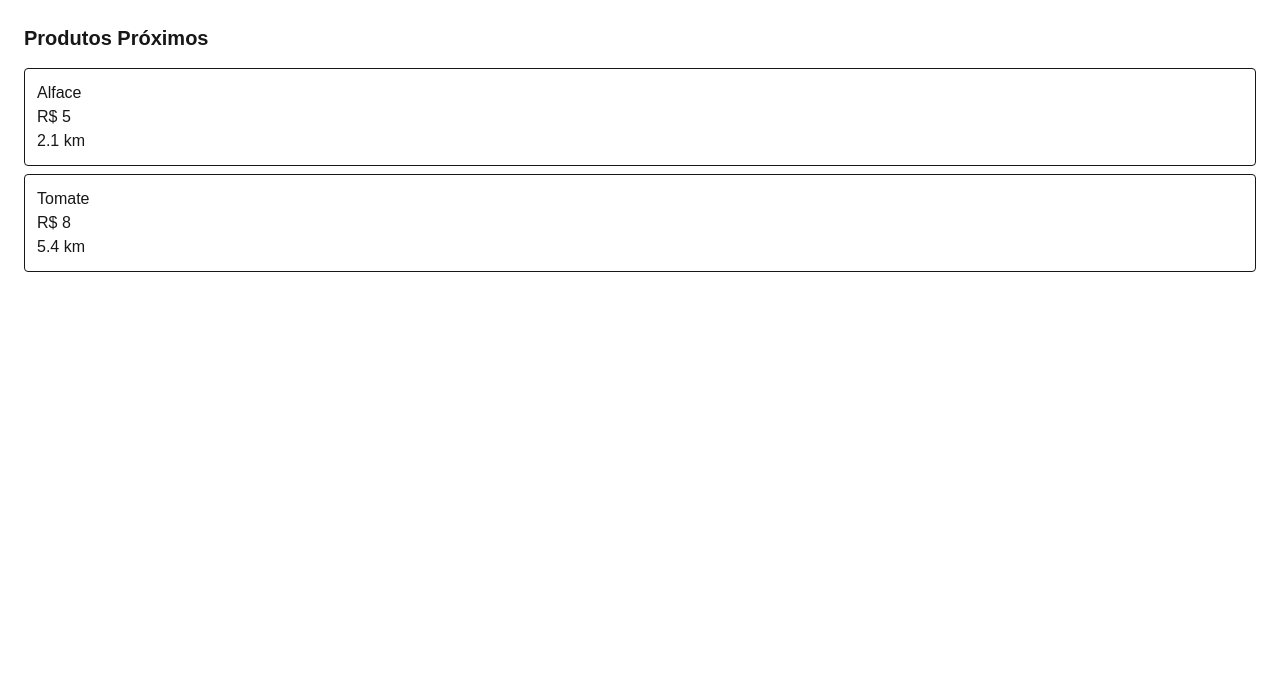
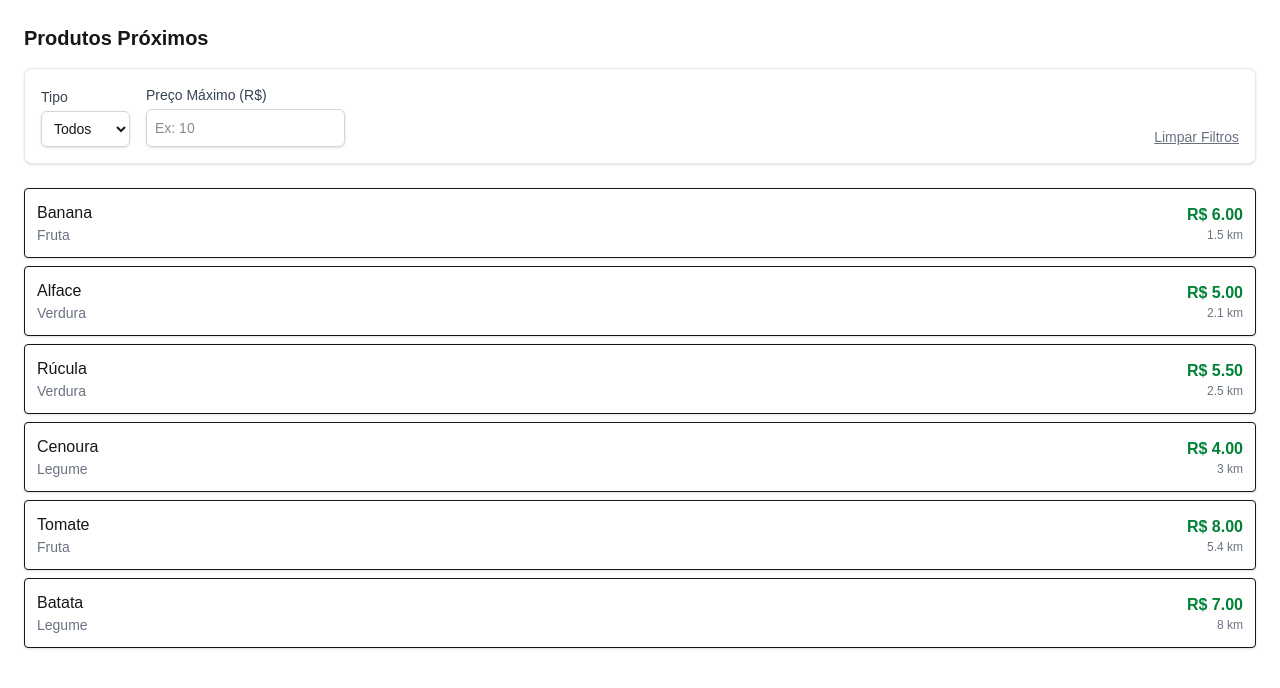
Before and after one commit to filipehcunha/agrolinq, a Next.js app: page /dashboard/produtos in a window 1280 px wide. Shown: the top 688 px of the page. Built offline with nearby package versions, Linux system fonts and the light colour scheme.

Commit message:
feat: implementar filtro de produtos

```diff
--- a/app/api/orders/[id]/status/route.ts
+++ b/app/api/orders/[id]/status/route.ts
@@ -1,16 +1,17 @@
 import { NextResponse } from "next/server";
 import Order from "@/models/Order";
-import dbConnect from "@/lib/dbConnect";
+import dbConnect from "@/lib/mongodb";
 
 export async function PATCH(
   req: Request,
-  { params }: { params: { id: string } }
+  { params }: { params: Promise<{ id: string }> }
 ) {
   await dbConnect();
   const { status } = await req.json();
+  const { id } = await params;
 
   const order = await Order.findByIdAndUpdate(
-    params.id,
+    id,
     { status },
     { new: true }
   );
--- a/app/api/orders/route.ts
+++ b/app/api/orders/route.ts
@@ -1,6 +1,6 @@
 import { NextResponse } from "next/server";
 import Order from "@/models/Order";
-import dbConnect from "@/lib/dbConnect";
+import dbConnect from "@/lib/mongodb";
 
 export async function POST(req: Request) {
   await dbConnect();
--- a/app/dashboard/produtos/page.tsx
+++ b/app/dashboard/produtos/page.tsx
@@ -1,29 +1,105 @@
 "use client";
 
-import { useState } from "react";
+import { useState, useMemo } from "react";
 
 const produtosMock = [
-  { id: "1", nome: "Alface", preco: 5, distanciaKm: 2.1 },
-  { id: "2", nome: "Tomate", preco: 8, distanciaKm: 5.4 },
+  { id: "1", nome: "Alface", preco: 5, distanciaKm: 2.1, tipo: "Verdura" },
+  { id: "2", nome: "Tomate", preco: 8, distanciaKm: 5.4, tipo: "Fruta" },
+  { id: "3", nome: "Cenoura", preco: 4, distanciaKm: 3.0, tipo: "Legume" },
+  { id: "4", nome: "Banana", preco: 6, distanciaKm: 1.5, tipo: "Fruta" },
+  { id: "5", nome: "Rúcula", preco: 5.5, distanciaKm: 2.5, tipo: "Verdura" },
+  { id: "6", nome: "Batata", preco: 7, distanciaKm: 8.0, tipo: "Legume" },
 ];
 
 export default function ListaProdutos() {
-  const [produtos, setProdutos] = useState(
-    [...produtosMock].sort((a, b) => a.distanciaKm - b.distanciaKm)
+  const [filtroTipo, setFiltroTipo] = useState("");
+  const [filtroPrecoMax, setFiltroPrecoMax] = useState("");
+
+  const produtosFiltrados = useMemo(() => {
+    return produtosMock
+      .filter((produto) => {
+        const matchTipo = filtroTipo ? produto.tipo === filtroTipo : true;
+        const matchPreco = filtroPrecoMax
+          ? produto.preco <= Number(filtroPrecoMax)
+          : true;
+        return matchTipo && matchPreco;
+      })
+      .sort((a, b) => a.distanciaKm - b.distanciaKm);
+  }, [filtroTipo, filtroPrecoMax]);
+
+  const tiposDisponiveis = Array.from(
+    new Set(produtosMock.map((p) => p.tipo))
   );
 
   return (
     <div className="p-6">
       <h1 className="text-xl font-semibold mb-4">Produtos Próximos</h1>
+
+      {/* Filtros */}
+      <div className="mb-6 p-4 bg-white rounded-lg shadow-sm border border-gray-200 flex flex-wrap gap-4 items-end">
+        <div>
+          <label htmlFor="tipo" className="block text-sm font-medium text-gray-700 mb-1">
+            Tipo
+          </label>
+          <select
+            id="tipo"
+            value={filtroTipo}
+            onChange={(e) => setFiltroTipo(e.target.value)}
+            className="block w-full rounded-md border-gray-300 shadow-sm focus:border-green-500 focus:ring-green-500 sm:text-sm p-2 border"
+          >
+            <option value="">Todos</option>
+            {tiposDisponiveis.map((tipo) => (
+              <option key={tipo} value={tipo}>
+                {tipo}
+              </option>
+            ))}
+          </select>
+        </div>
+
+        <div>
+          <label htmlFor="preco" className="block text-sm font-medium text-gray-700 mb-1">
+            Preço Máximo (R$)
+          </label>
+          <input
+            type="number"
+            id="preco"
+            value={filtroPrecoMax}
+            onChange={(e) => setFiltroPrecoMax(e.target.value)}
+            placeholder="Ex: 10"
+            className="block w-full rounded-md border-gray-300 shadow-sm focus:border-green-500 focus:ring-green-500 sm:text-sm p-2 border"
+          />
+        </div>
+
+        <div className="flex-1"></div>
+
+        <button
+          onClick={() => { setFiltroTipo(""); setFiltroPrecoMax("") }}
+          className="text-sm text-gray-500 hover:text-gray-700 underline"
+        >
+          Limpar Filtros
+        </button>
+      </div>
+
       <ul className="space-y-2">
-        {produtos.map(p => (
-          <li key={p.id} className="border p-3 rounded">
-            <div>{p.nome}</div>
-            <div>R$ {p.preco}</div>
-            <div>{p.distanciaKm} km</div>
+        {produtosFiltrados.map((p) => (
+          <li key={p.id} className="border p-3 rounded flex justify-between items-center bg-white shadow-sm">
+            <div>
+              <div className="font-medium">{p.nome}</div>
+              <div className="text-sm text-gray-500">{p.tipo}</div>
+            </div>
+            <div className="text-right">
+              <div className="font-semibold text-green-700">R$ {p.preco.toFixed(2)}</div>
+              <div className="text-xs text-gray-500">{p.distanciaKm} km</div>
+            </div>
           </li>
         ))}
       </ul>
+
+      {produtosFiltrados.length === 0 && (
+        <div className="text-center py-8 text-gray-500">
+          Nenhum produto encontrado com os filtros selecionados.
+        </div>
+      )}
     </div>
   );
 }
```
